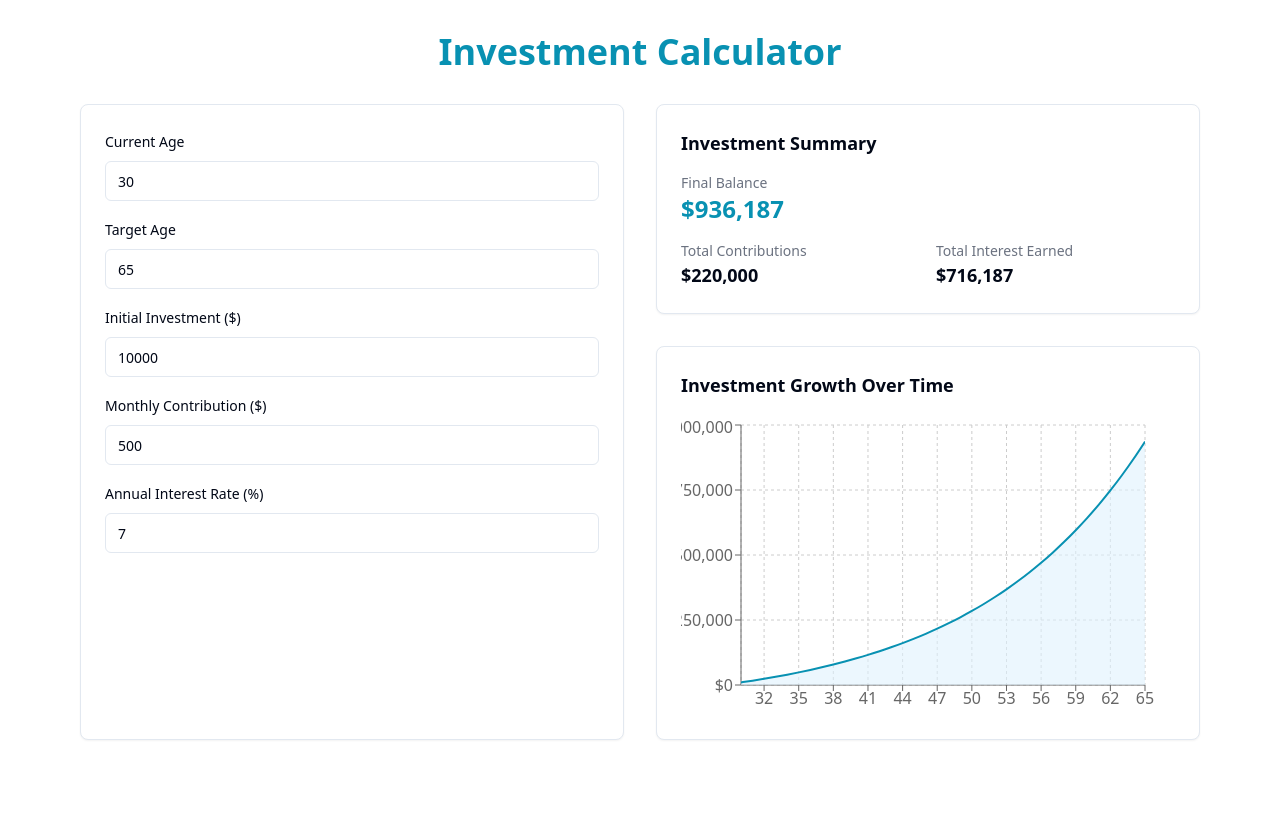
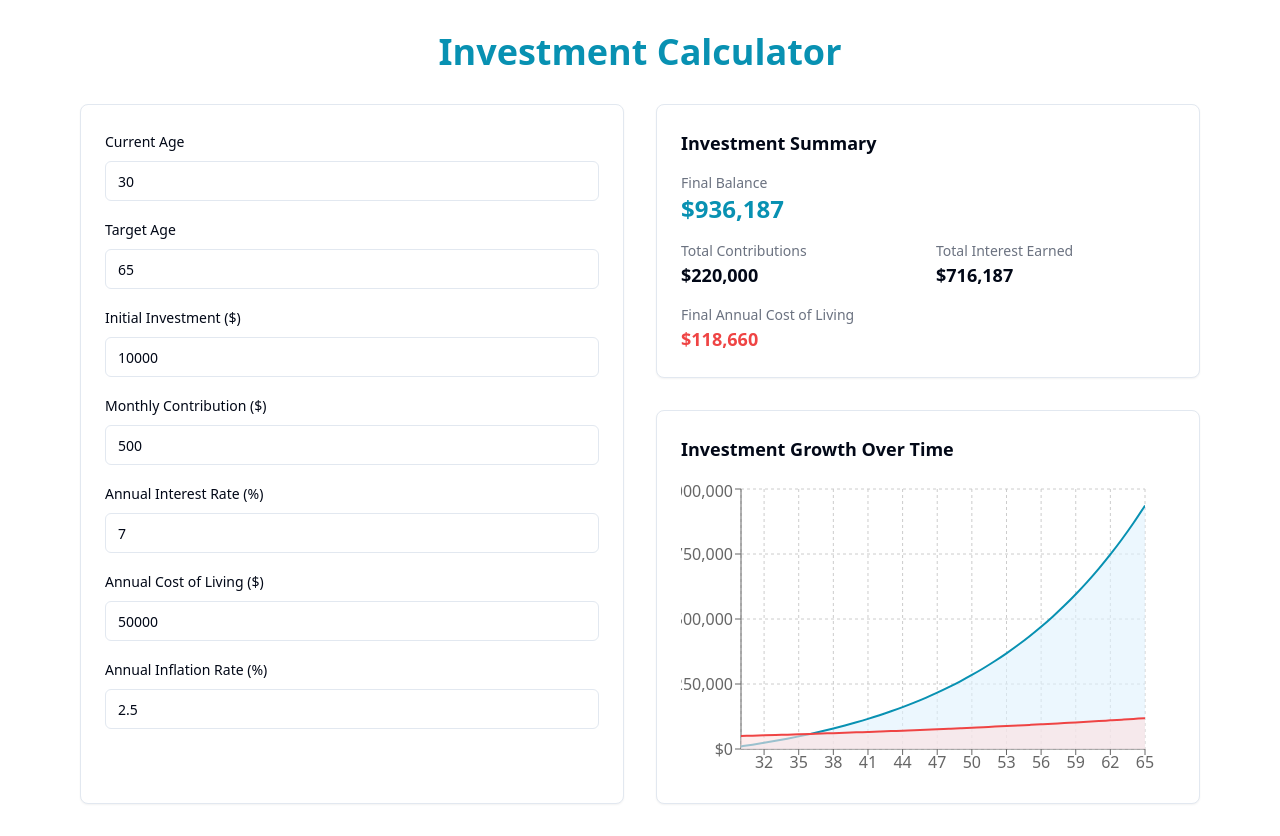
Before and after one commit to aonada870/future-fund-forecaster, a React (Vite) app: page / in a window 1280 px wide. Before the commit the page ends 800 px from the top, so only its background shows below. Built offline with nearby package versions, Linux system fonts and the light colour scheme.

Commit message:
Add cost of living calculation
Implement a new calculation for "Cost of living" influenced by "Inflation". This calculation will not affect the investment growth but will be displayed as a second red line on the investment growth graph.
[skip gpt_engineer]

```diff
--- a/src/components/InvestmentCalculator.tsx
+++ b/src/components/InvestmentCalculator.tsx
@@ -12,13 +12,17 @@ export const InvestmentCalculator = () => {
   const [principal, setPrincipal] = useState(10000);
   const [monthlyContribution, setMonthlyContribution] = useState(500);
   const [interestRate, setInterestRate] = useState(7);
+  const [costOfLiving, setCostOfLiving] = useState(50000);
+  const [inflationRate, setInflationRate] = useState(2.5);
 
   const investmentData = calculateInvestmentGrowth(
     currentAge,
     targetAge,
     principal,
     monthlyContribution,
-    interestRate
+    interestRate,
+    costOfLiving,
+    inflationRate
   );
 
   return (
@@ -88,6 +92,30 @@ export const InvestmentCalculator = () => {
                 step={0.1}
               />
             </div>
+
+            <div className="space-y-2">
+              <Label htmlFor="costOfLiving">Annual Cost of Living ($)</Label>
+              <Input
+                id="costOfLiving"
+                type="number"
+                value={costOfLiving}
+                onChange={(e) => setCostOfLiving(Number(e.target.value))}
+                min={0}
+              />
+            </div>
+
+            <div className="space-y-2">
+              <Label htmlFor="inflationRate">Annual Inflation Rate (%)</Label>
+              <Input
+                id="inflationRate"
+                type="number"
+                value={inflationRate}
+                onChange={(e) => setInflationRate(Number(e.target.value))}
+                min={0}
+                max={100}
+                step={0.1}
+              />
+            </div>
           </div>
         </Card>
 
--- a/src/components/InvestmentChart.tsx
+++ b/src/components/InvestmentChart.tsx
@@ -26,14 +26,26 @@ const InvestmentChart = ({ data }: InvestmentChartProps) => {
             <XAxis dataKey="age" />
             <YAxis tickFormatter={formatCurrency} />
             <Tooltip
-              formatter={(value: number) => [formatCurrency(value), "Balance"]}
+              formatter={(value: number, name: string) => [
+                formatCurrency(value),
+                name === "balance" ? "Investment Balance" : "Cost of Living"
+              ]}
               labelFormatter={(label) => `Age ${label}`}
             />
             <Area
               type="monotone"
               dataKey="balance"
+              name="Investment Balance"
               stroke="#0891B2"
               fill="#E0F2FE"
+              strokeWidth={2}
+            />
+            <Area
+              type="monotone"
+              dataKey="costOfLiving"
+              name="Cost of Living"
+              stroke="#EF4444"
+              fill="#FEE2E2"
               strokeWidth={2}
             />
           </AreaChart>
--- a/src/components/InvestmentSummary.tsx
+++ b/src/components/InvestmentSummary.tsx
@@ -18,6 +18,7 @@ const InvestmentSummary = ({ data }: InvestmentSummaryProps) => {
   const finalBalance = data[data.length - 1].balance;
   const totalContributions = data[data.length - 1].totalContributions;
   const totalInterest = finalBalance - totalContributions;
+  const finalCostOfLiving = data[data.length - 1].costOfLiving;
 
   return (
     <Card className="p-6">
@@ -37,6 +38,10 @@ const InvestmentSummary = ({ data }: InvestmentSummaryProps) => {
             <p className="text-lg font-semibold">{formatCurrency(totalInterest)}</p>
           </div>
         </div>
+        <div>
+          <p className="text-sm text-gray-500">Final Annual Cost of Living</p>
+          <p className="text-lg font-semibold text-red-500">{formatCurrency(finalCostOfLiving)}</p>
+        </div>
       </div>
     </Card>
   );
--- a/src/lib/investment-utils.ts
+++ b/src/lib/investment-utils.ts
@@ -2,6 +2,7 @@ export interface InvestmentDataPoint {
   age: number;
   balance: number;
   totalContributions: number;
+  costOfLiving: number;
 }
 
 export const calculateInvestmentGrowth = (
@@ -9,23 +10,28 @@ export const calculateInvestmentGrowth = (
   targetAge: number,
   principal: number,
   monthlyContribution: number,
-  interestRate: number
+  interestRate: number,
+  costOfLiving: number,
+  inflationRate: number
 ): InvestmentDataPoint[] => {
   const yearlyContribution = monthlyContribution * 12;
   const years = targetAge - currentAge;
   const data: InvestmentDataPoint[] = [];
   let balance = principal;
   let totalContributions = principal;
+  let adjustedCostOfLiving = costOfLiving;
 
   for (let i = 0; i <= years; i++) {
     data.push({
       age: currentAge + i,
       balance: Math.round(balance),
       totalContributions: Math.round(totalContributions),
+      costOfLiving: Math.round(adjustedCostOfLiving)
     });
 
     balance = balance * (1 + interestRate / 100) + yearlyContribution;
     totalContributions += yearlyContribution;
+    adjustedCostOfLiving = adjustedCostOfLiving * (1 + inflationRate / 100);
   }
 
   return data;
```
